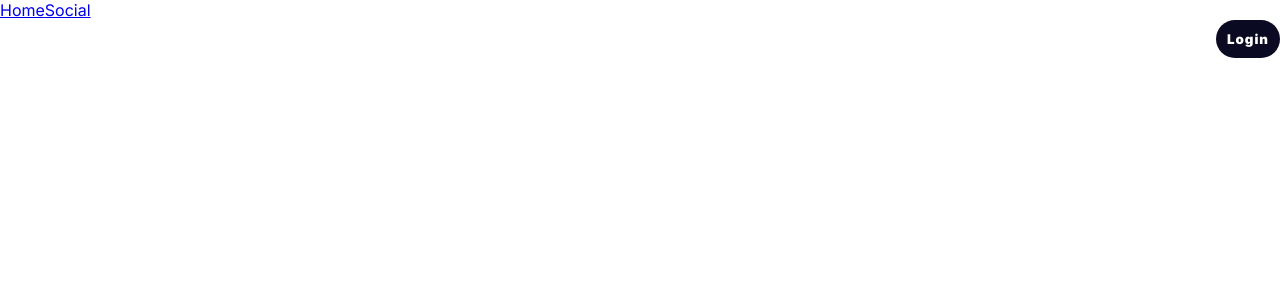
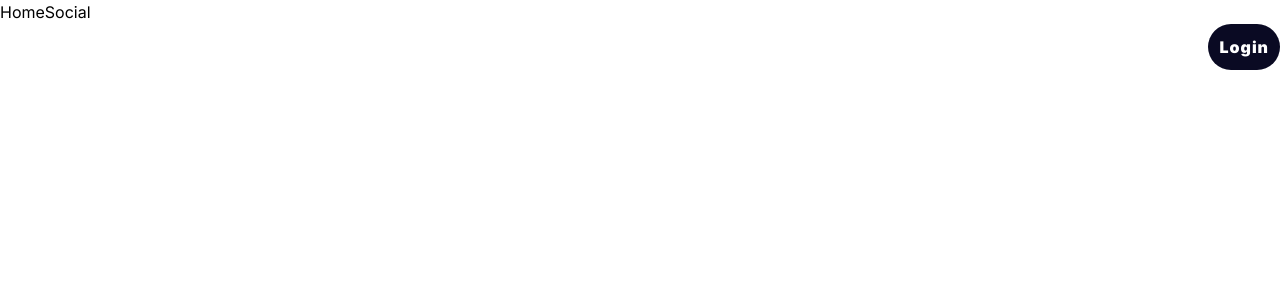
Before and after one commit to JerryWeng/feeling-hungry, a React (Create React App) app in the folder client/: page / in a window 1280 px wide. Shown: the top 300 px of the page. Built offline with nearby package versions, Linux system fonts and the light colour scheme.

Commit message:
Install tailwind css:

```diff
--- a/client/package.json
+++ b/client/package.json
@@ -37,5 +37,8 @@
       "last 1 firefox version",
       "last 1 safari version"
     ]
+  },
+  "devDependencies": {
+    "tailwindcss": "^3.3.2"
   }
 }
--- a/client/src/index.css
+++ b/client/src/index.css
@@ -1,15 +1,19 @@
-@import url('https://fonts.googleapis.com/css2?family=Inter:wght@100;200;300;400;500;600;700;800;900&display=swap');
+@import url("https://fonts.googleapis.com/css2?family=Inter:wght@100;200;300;400;500;600;700;800;900&display=swap");
+
+@tailwind base;
+@tailwind components;
+@tailwind utilities;
 
 body {
-  margin: 0;
-  font-family: 'Inter', -apple-system, BlinkMacSystemFont, 'Segoe UI', 'Roboto', 'Oxygen',
-    'Ubuntu', 'Cantarell', 'Fira Sans', 'Droid Sans', 'Helvetica Neue',
-    sans-serif;
-  -webkit-font-smoothing: antialiased;
-  -moz-osx-font-smoothing: grayscale;
+	margin: 0;
+	font-family: "Inter", -apple-system, BlinkMacSystemFont, "Segoe UI", "Roboto",
+		"Oxygen", "Ubuntu", "Cantarell", "Fira Sans", "Droid Sans", "Helvetica Neue",
+		sans-serif;
+	-webkit-font-smoothing: antialiased;
+	-moz-osx-font-smoothing: grayscale;
 }
 
 code {
-  font-family: source-code-pro, Menlo, Monaco, Consolas, 'Courier New',
-    monospace;
+	font-family: source-code-pro, Menlo, Monaco, Consolas, "Courier New",
+		monospace;
 }
--- /dev/null
+++ b/client/tailwind.config.js
@@ -0,0 +1,8 @@
+/** @type {import('tailwindcss').Config} */
+module.exports = {
+	content: ["./src/**/*.{js,jsx,ts,tsx}"],
+	theme: {
+		extend: {},
+	},
+	plugins: [],
+};
```
Also changed, not shown: 2 other files (tests, documents, lock files or other folders).
